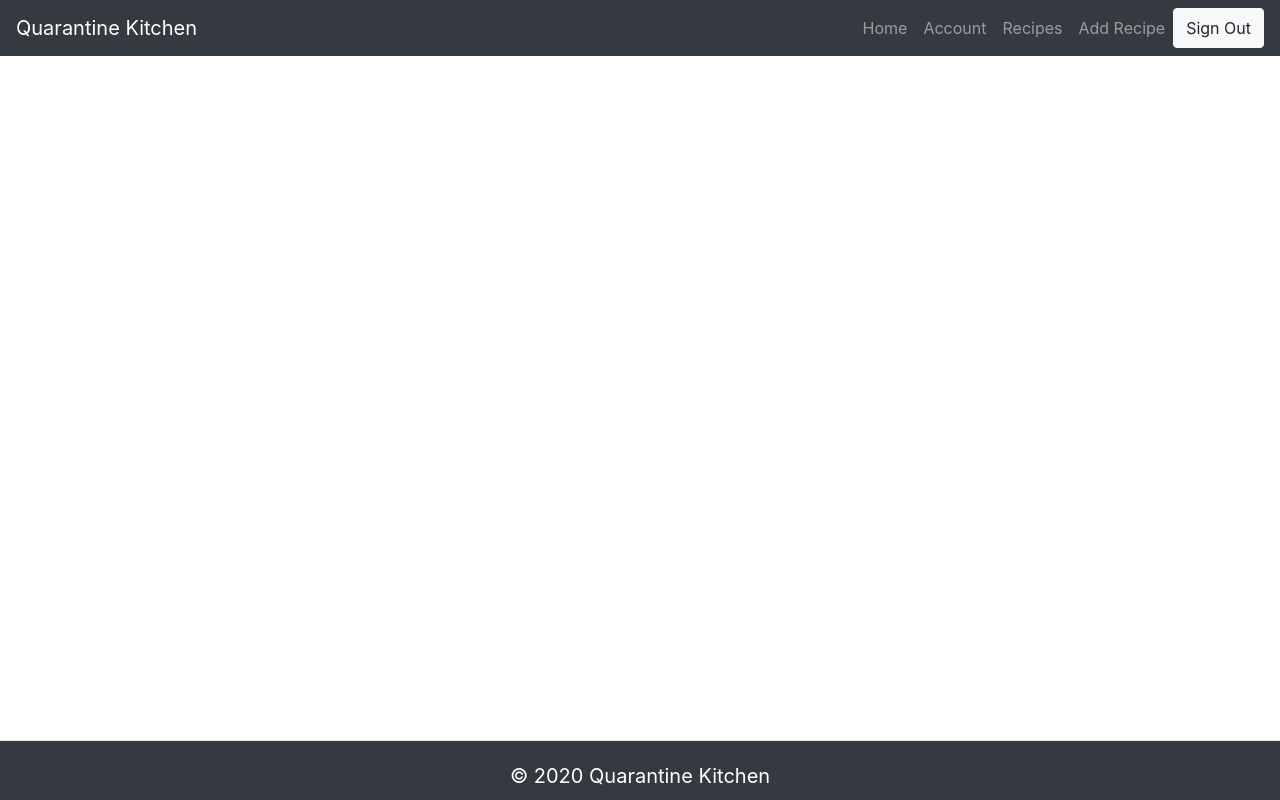
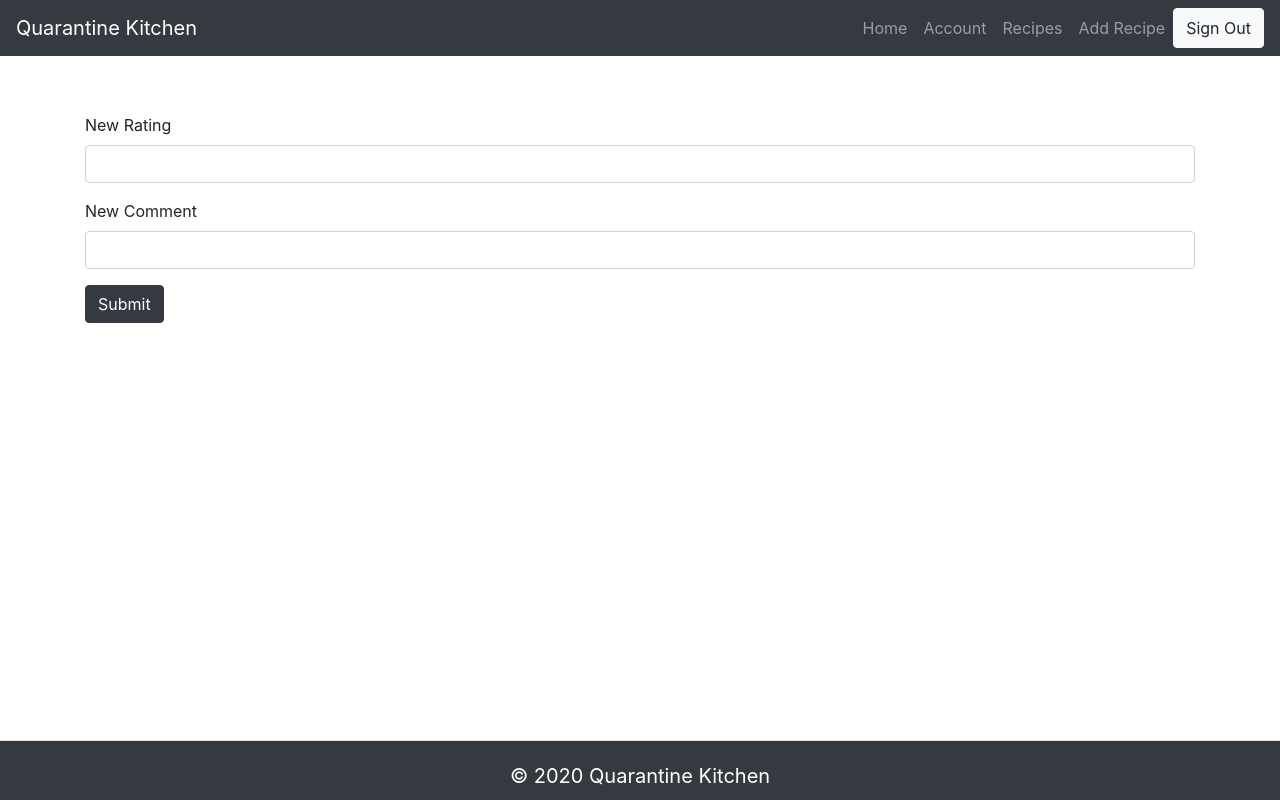
Before and after one commit to RSK9903/cs554-final-project, a React (Create React App) app in the folder front_end/: page /edit/reviews/1 in a window 1280 px wide. Built offline with nearby package versions, Linux system fonts and the light colour scheme; no server answers; sample sign-in values are in the browser's storage.

Commit message:
Added review editing capability

```diff
--- a/front_end/src/components/AddReview.js
+++ b/front_end/src/components/AddReview.js
@@ -5,6 +5,7 @@ import "../App.css";
 
 function AddReview(props) {
   const { currentUser } = useContext(AuthContext);
+  const [submitted, setSubmitted] = useState(false);
 
   const formSubmit = async (event) => {
     event.preventDefault();
@@ -24,25 +25,28 @@ function AddReview(props) {
     };
     try{
       const { data } = await API.post("/reviews", newReview);
-      if (!alert("Your review has been posted.")) {
-        window.location.reload();
-      }
+      setSubmitted(true)
     } catch (e){
       alert(e);
     }
   };
-
+  if(submitted){
+    if (!alert("Your review has been posted.")) {
+      window.location.reload();
+    }
+    setSubmitted(false)
+  }
   return (
     <div>
       <h5>Add a Review: </h5>
       <form id="new-review" onSubmit={formSubmit}>
         <label>
           Rating (Out of 5):
-          <input id="rating" name="rating" type="number" />
+          <input id="rating" name="rating" type="number" required/>
         </label>
         <label>
           Comment:
-          <input id="comment" name="comment" type="text" />
+          <input id="comment" name="comment" type="text" required/>
         </label>
         <input type="submit" value="Submit" />
       </form>
--- a/front_end/src/components/App.js
+++ b/front_end/src/components/App.js
@@ -8,6 +8,7 @@ import SignIn from "./SignIn";
 import SignUp from "./SignUp";
 import SingleRecipe from "./SingleRecipe";
 import EditRecipe from "./EditRecipe";
+import EditReview from "./EditReview";
 import RecipeList from "./RecipeList";
 import AddRecipe from "./AddRecipe";
 import { AuthProvider } from "../firebase/Auth";
@@ -24,17 +25,16 @@ function App() {
       <Router>
         <div className="App">
           <header className="">
-            {/* <header className='App-header'> */}
             <Navigation />
           </header>
         </div>
         <Route exact path="/" component={Home} />
-        {/* <PrivateRoute path='/home' component={Home} /> */}
         <PrivateRoute path="/account" component={Account} />
         <Route path="/signin" component={SignIn} />
         <Route path="/signup" component={SignUp} />
         <PrivateRoute path="/addrecipe" component={AddRecipe} />
         <PrivateRoute path="/edit/recipes/:id" component={EditRecipe} />
+        <PrivateRoute path="/edit/reviews/:id" component={EditReview} />
         <Route path="/recipes/:id" exact component={SingleRecipe}></Route>
         <Route path="/recipes" exact component={RecipeList}></Route>
         <Route path="/users/:id" exact component={User}></Route>
--- a/front_end/src/components/ChangeInfo.js
+++ b/front_end/src/components/ChangeInfo.js
@@ -8,6 +8,7 @@ import API from "../API";
 function ChangeInfo() {
   const { currentUser } = useContext(AuthContext);
   const [oldData, setData] = useState(false);
+  const [submitted, setSubmitted] = useState(false);
 
   useEffect(() => {
     async function fetchData() {
@@ -43,13 +44,20 @@ function ChangeInfo() {
     }
     try {
       await API.patch("users/" + currentUser.uid, newInfo);
-      if (!alert("Your information has been changed.")) {
-        window.location.reload();
-      }
+      setSubmitted(true)
+
     } catch (error) {
       alert("An error occurred. Changes could not be applied.");
     }
   };
+
+  if(submitted){
+    if (!alert("Your information has been changed.")) {
+      window.location.reload();
+    }
+    setSubmitted(false)
+  }
+
   let notSocial = currentUser && (currentUser.providerData[0].providerId === 'password');
 
   let oldName = "";
--- /dev/null
+++ b/front_end/src/components/EditReview.js
@@ -0,0 +1,97 @@
+import React, { useContext, useState, useEffect } from "react";
+import { AuthContext } from "../firebase/Auth";
+import { Redirect } from "react-router-dom";
+import { Container, Row, Col, Form, Button } from "react-bootstrap";
+import "../App.css";
+import API from "../API";
+
+function EditReview(props) {
+  const { currentUser } = useContext(AuthContext);
+  const [oldData, setData] = useState(false);
+  const [submitted, setSubmitted] = useState(false);
+
+  useEffect(() => {
+    async function fetchData() {
+      try {
+        const {data} = await API.get("/reviews/"+props.match.params.id);
+        setData(data);
+      }
+      catch (e) {
+        console.log(e);
+      }
+    }
+    fetchData();
+  }, []);
+
+  const submitForm = async (event) => {
+    event.preventDefault();
+    const { newRating, newComment } = event.target.elements;
+
+    let newInfo = {};
+    newInfo.rating = parseInt(newRating.value);
+    newInfo.comment = newComment.value;
+    try {
+      await API.put("/reviews/" + oldData._id, newInfo);
+      setSubmitted(true)
+    } catch (error) {
+      alert("An error occurred. Changes could not be applied.");
+    }
+  };
+
+  if(submitted){
+    if (!alert("Review updated.")) {
+        return <Redirect to={"/recipes/" + oldData.recipe_id} />;
+    }
+    setSubmitted(false)
+  }
+
+  let oldRating = "";
+  if(oldData.rating!=""){
+    oldRating = oldData.rating;
+  }
+
+  let oldComment = "";
+  if(oldData.comment!=""){
+    oldComment = oldData.comment;
+  }
+
+  if(currentUser && oldData && oldData.author_id!=currentUser.uid){
+    if (!alert("You do not have access to this page!")) {
+        return <Redirect to={"/account"} />;
+        }
+  } else {
+  return (
+    <Container>
+      <Row>
+        <Col style={{ marginTop: '5%' }}>
+          <Form onSubmit={submitForm}>
+            <Form.Group controlId="editReviewRating">
+              <Form.Label>New Rating</Form.Label>
+              <Form.Control
+                name="newRating"
+                id="newRating"
+                type="number"
+                defaultValue={oldRating}
+              />
+            </Form.Group>
+            <Form.Group controlId="editReviewComment">
+              <Form.Label>New Comment</Form.Label>
+              <Form.Control
+                name="newComment"
+                id="newComment"
+                type="text"
+                defaultValue={oldComment}
+              />
+            </Form.Group>
+            <Button variant="dark" type="submit">
+              Submit
+            </Button>
+          </Form>
+        </Col>
+      </Row>
+    </Container>
+  );
+  }
+}
+
+export default EditReview;
--- a/front_end/src/components/RecipeList.js
+++ b/front_end/src/components/RecipeList.js
@@ -96,8 +96,8 @@ const RecipeList = (props) => {
         const da = a.displayName;
         const db = b.displayName;
 
-        if (da > db) return -1;
-        if (db > da) return 1;
+        if (da > db) return 1;
+        if (db > da) return -1;
         return 0;
       })
     );
--- a/front_end/src/components/RecipeReviewList.js
+++ b/front_end/src/components/RecipeReviewList.js
@@ -1,10 +1,13 @@
-import React, { useState, useEffect } from "react";
+import React, { useState, useEffect, useContext } from "react";
 import "../App.css";
 import API from "../API";
 import { Date } from "prismic-reactjs";
+import { Button } from "react-bootstrap";
 import {Link} from "react-router-dom";
+import { AuthContext } from "../firebase/Auth";
 
 const RecipeReviewList = (props) => {
+  const { currentUser } = useContext(AuthContext);
   const [reviewData, setReviewData] = useState(undefined);
 	const [setAuthor, setGetAuthor] = useState(false);
   let li = null;
@@ -35,6 +38,14 @@ const RecipeReviewList = (props) => {
     getAuthor();
   }
 
+  const isOwner = (review) => {
+    if(currentUser && currentUser.uid === review.author_id){
+      return <Link to={`/edit/reviews/${review._id}`}><Button variant="primary">Edit</Button></Link>
+    } else {
+      return ""
+    }
+  }
+
   li = reviewData && setAuthor && reviewData.map((review) => {
     const day = reviewData && Date(review.postDate).getDate();
     const month = reviewData && Date(review.postDate).getMonth() + 1;
@@ -43,6 +54,7 @@ const RecipeReviewList = (props) => {
     return(
       <div>
       <h4><Link to={`/users/${review.author_id}`}>{review.author_name}</Link></h4>
+        {isOwner(review)}
         <p>Date Posted: {date}</p>
         <p>Rating: {review.rating}</p>
         <p>Comment: {review.comment}</p>
--- a/front_end/src/components/SingleRecipe.js
+++ b/front_end/src/components/SingleRecipe.js
@@ -113,7 +113,6 @@ const SingleRecipe = (props) => {
   let cannotReview = <p>Log in to leave a review!</p>
 
   const getRating = () => {
-    console.log(rating);
     if (rating == "-1") {
       return "N/A";
     } else {
--- a/front_end/src/components/UserReviewList.js
+++ b/front_end/src/components/UserReviewList.js
@@ -3,6 +3,7 @@ import { Date } from "prismic-reactjs";
 import "../App.css";
 import API from "../API";
 import {Link} from "react-router-dom";
+import { Button } from "react-bootstrap";
 
 const UserReviewList = (props) => {
     const [reviewData, setReviewData] = useState(undefined);
@@ -51,6 +52,7 @@ const UserReviewList = (props) => {
             <li>Comment: {review.comment}</li>
             {formatDate(review.postDate)}
           </ul>
+          <Link to={`/edit/reviews/${review._id}`}><Button variant="primary">Edit</Button></Link>
         </li>
       )
     });
```
Also changed, not shown: 1 other file (tests, documents, lock files or other folders).
